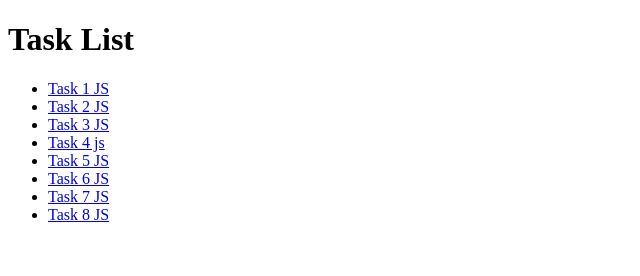
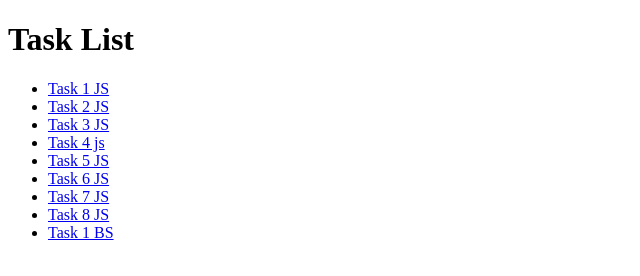
Before and after one commit to DaySatya/MERN2, a plain HTML site: page index.html in a window 1280 px wide. Shown: the full height of the page, 0-640 px from the left. Drawn offline with Linux system fonts and the light colour scheme.

Commit message:
Update index.html

```diff
--- a/index.html
+++ b/index.html
@@ -19,6 +19,7 @@
     <li><a href="task6.html">Task 6 JS</a></li>
     <li><a href="task7.html">Task 7 JS</a></li>
     <li><a href="task8.html">Task 8 JS</a></li>
+    <li><a href="bs1.html">Task 1 BS</a></li>
 
 </ul>
 
```
